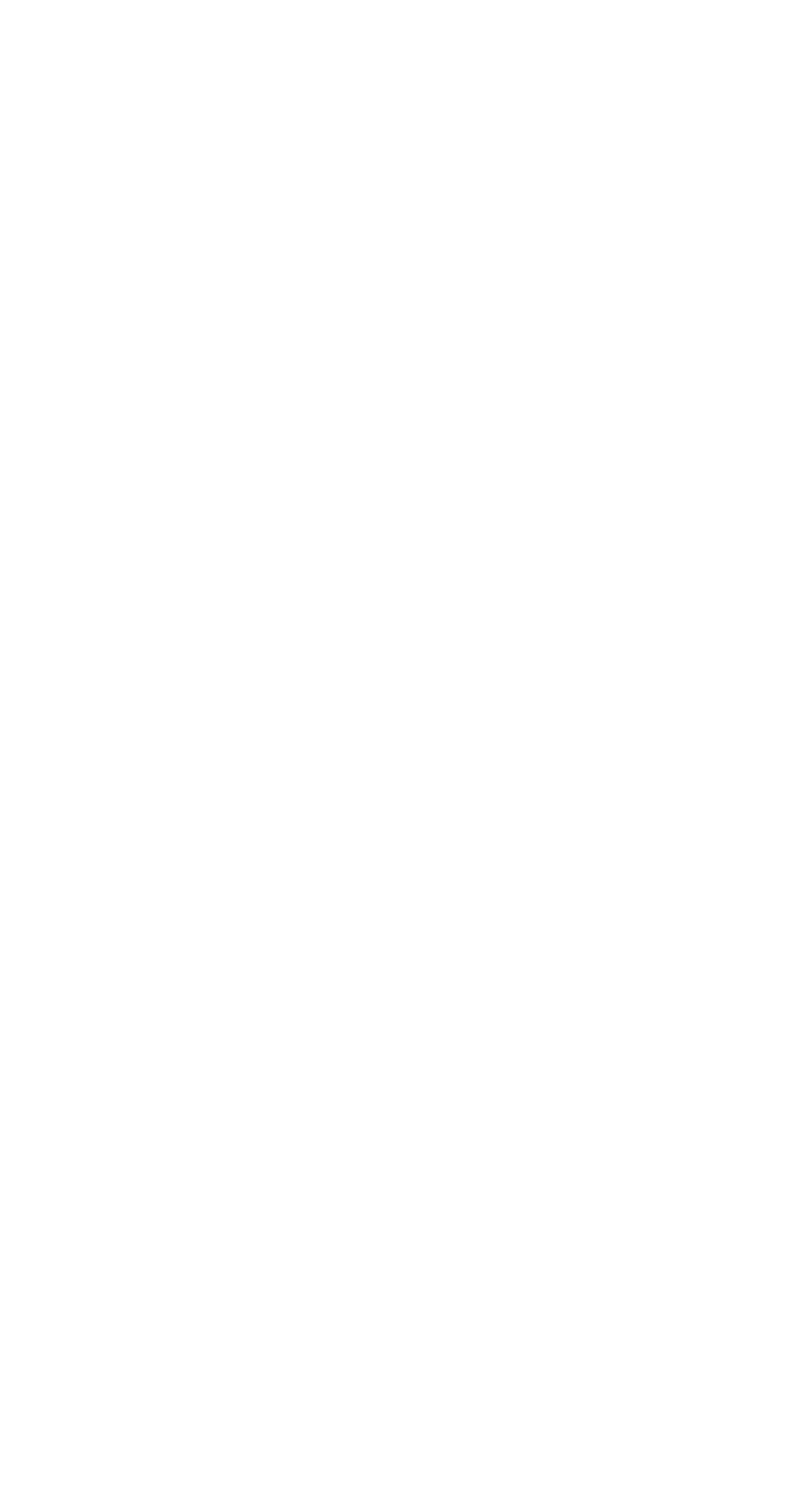
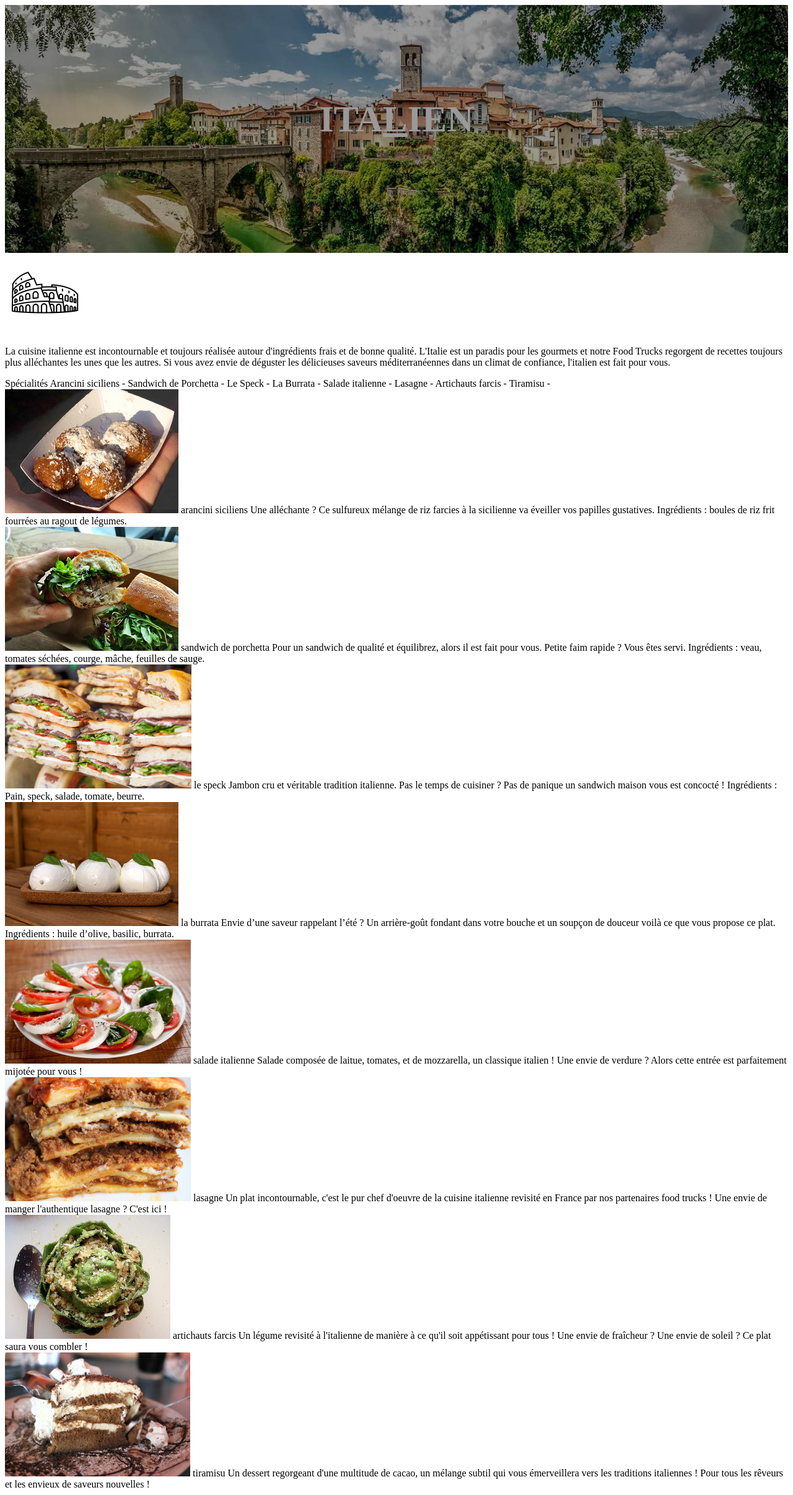
Before and after one commit to dmickael/Transversal, a PHP site: the page made by Le site/style_culinaire/italien.html in a window 1280 px wide. Before the commit the page is empty. Shown: the whole page at 62% size. Before the commit the page ends 800 px from the top, so only its background shows below. Run offline with PHP 8.4, Linux system fonts and the light colour scheme.

Commit message:
css italie

```diff
--- a/Le site/style.css
+++ b/Le site/style.css
@@ -193,7 +193,7 @@ footer ul{
 
 
 /*     --------------MARIE -----------------*/
-
+/* styles culinaires*/
 .body{
     margin: 0;
 }
@@ -263,4 +263,5 @@ h2{
 }
 
 
+
 /*     --------------MARIE fin -----------------*/
--- a/Le site/style_culinaire/italien.html
+++ b/Le site/style_culinaire/italien.html
@@ -0,0 +1,73 @@
+<!DOCTYPE HTML>
+<html>
+<head>
+    <title></title>
+    <meta charset="utf-8"/>
+    <link href="style_plats.css" rel="stylesheet" type="text/css" media="all" />
+    <link href="https://fonts.googleapis.com/css?family=Dancing+Script" rel="stylesheet">
+    <link href="https://fonts.googleapis.com/css?family=Dancing+Script" rel="stylesheet">
+</head>
+<body>
+
+    <div class="plat_blockheader">
+        <div class="plat_blocktitle">
+            <h2>ita<span class="plat_spanblocktitle">l</span>ien</h2>
+        </div>
+    </div>
+
+    <div>
+        <div>
+            <img src="images/italien/logo_italie.png">
+            <p>La cuisine italienne est incontournable et toujours réalisée autour d'ingrédients frais et de bonne qualité. L'Italie est un paradis pour les gourmets et notre Food Trucks regorgent de recettes toujours plus alléchantes les unes que les autres. Si vous avez envie de déguster les délicieuses saveurs méditerranéennes dans un climat de confiance, l'italien est fait pour vous.</p>
+        </div>
+        <div class="plat_blockspecialite">
+            <span> Spécialités</span>
+            <span>Arancini siciliens - Sandwich de Porchetta - Le Speck - La Burrata - Salade italienne - Lasagne - Artichauts farcis - Tiramisu -</span>
+        </div>
+    </div>
+    <div class="plat_blockdifferents">
+        <div class="plat_blockrecette">
+            <img src="images/italien/arancini.jpg">
+            <span class="title_plat">arancini siciliens</span>
+            <span class="plat_presentation">Une alléchante ? Ce sulfureux mélange de riz farcies à la sicilienne va éveiller vos papilles gustatives. Ingrédients : boules de riz frit fourrées au ragout de légumes.</span>
+        </div>
+        <div class="plat_blockrecette">
+            <img src="images/italien/sandwich_de_porchetta.jpg">
+            <span class="title_plat">sandwich de porchetta</span>
+            <span class="plat_presentation">Pour un sandwich de qualité et équilibrez, alors il est fait pour vous. Petite faim rapide ? Vous êtes servi. Ingrédients : veau, tomates séchées, courge, mâche, feuilles de sauge.</span>
+        </div>
+        <div class="plat_blockrecette">
+            <img src="images/italien/le_speck.jpg">
+            <span class="title_plat">le speck</span>
+            <span class="plat_presentation">Jambon cru et véritable tradition italienne. Pas le temps de cuisiner ? Pas de panique un sandwich maison vous est concocté ! Ingrédients : Pain, speck, salade, tomate, beurre.</span>
+        </div>
+        <div class="plat_blockrecette">
+            <img src="images/italien/la_burrata.jpg">
+            <span class="title_plat">la burrata</span>
+            <span class="plat_presentation">Envie d’une saveur rappelant l’été ? Un arrière-goût fondant dans votre bouche et un soupçon de douceur voilà ce que vous propose ce plat. Ingrédients : huile d’olive, basilic, burrata.</span>
+        </div>
+        <div class="plat_blockrecette">
+            <img src="images/italien/salade_italienne.jpg">
+            <span class="title_plat">salade italienne</span>
+            <span class="plat_presentation">Salade composée de laitue, tomates, et de mozzarella, un classique italien ! Une envie de verdure ? Alors cette entrée est parfaitement mijotée pour vous !</span>
+        </div>
+        <div class="plat_blockrecette">
+            <img src="images/italien/lasagne.jpg">
+            <span class="title_plat">lasagne</span>
+            <span class="plat_presentation">Un plat incontournable, c'est le pur chef d'oeuvre de la cuisine italienne revisité en France par nos partenaires food trucks ! Une envie de manger l'authentique lasagne ? C'est ici !</span>
+        </div>
+        <div class="plat_blockrecette">
+            <img src="images/italien/artichauts_farcis.jpg">
+            <span class="title_plat">artichauts farcis</span>
+            <span class="plat_presentation"> Un légume revisité à l'italienne de manière à ce qu'il soit appétissant pour tous ! Une envie de fraîcheur ? Une envie de soleil ? Ce plat saura vous combler !</span>
+        </div>
+        <div class="plat_blockrecette">
+            <img src="images/italien/tiramisu.jpg">
+            <span class="title_plat">tiramisu</span>
+            <span class="plat_presentation">Un dessert regorgeant d'une multitude de cacao, un mélange subtil qui vous émerveillera vers les traditions italiennes ! Pour tous les rêveurs et les envieux de saveurs nouvelles !</span>
+        </div>
+    </div>
+
+
+</body>
+</html>
--- a/Le site/style_culinaire/mexicain.html
+++ b/Le site/style_culinaire/mexicain.html
@@ -1,7 +1,6 @@
 <!DOCTYPE html>
 <html lang="en">
 <head>
-    <meta charset="UTF-8">
     <title>Title</title>
 </head>
 <body>
--- /dev/null
+++ b/Le site/style_culinaire/style_plats.css
@@ -0,0 +1,29 @@
+/* ---------- marie ------------*/
+
+/* differents plats */
+
+.plat_blockheader {
+    position: relative;
+    width: 100%;
+    height: 400px;
+    background:url("images/italien/italie.jpg") no-repeat center ;
+    -webkit-filter: brightness(60%);
+    background-size: cover;
+}
+.plat_blocktitle{
+    text-transform: uppercase;
+    text-align: center;
+    padding-top: 100px;
+    color: white;
+    position: relative;
+    font-weight: 600;
+    z-index: 1;
+    font-size: 40px;
+}
+.plat_spanblocktitle {
+    text-decoration: underline;
+}
+
+
+
+/* ----------- MARIE fin --------- */
```
Also changed, not shown: Le site/style_culinaire/images/italien/arancini.jpg (added), Le site/style_culinaire/images/italien/artichauts_farcis.jpg (added), Le site/style_culinaire/images/italien/italie.jpg (added), Le site/style_culinaire/images/italien/la_burrata.jpg (added), Le site/style_culinaire/images/italien/lasagne.jpg (added), Le site/style_culinaire/images/italien/le_speck.jpg (added), Le site/style_culinaire/images/italien/logo_italie.png (added), Le site/style_culinaire/images/italien/salade_italienne.jpg (added), Le site/style_culinaire/images/italien/sandwich_de_porchetta.jpg (added), Le site/style_culinaire/images/italien/tiramisu.jpg (added), Le site/style_culinaire/images/italien/venise.jpg (added).
